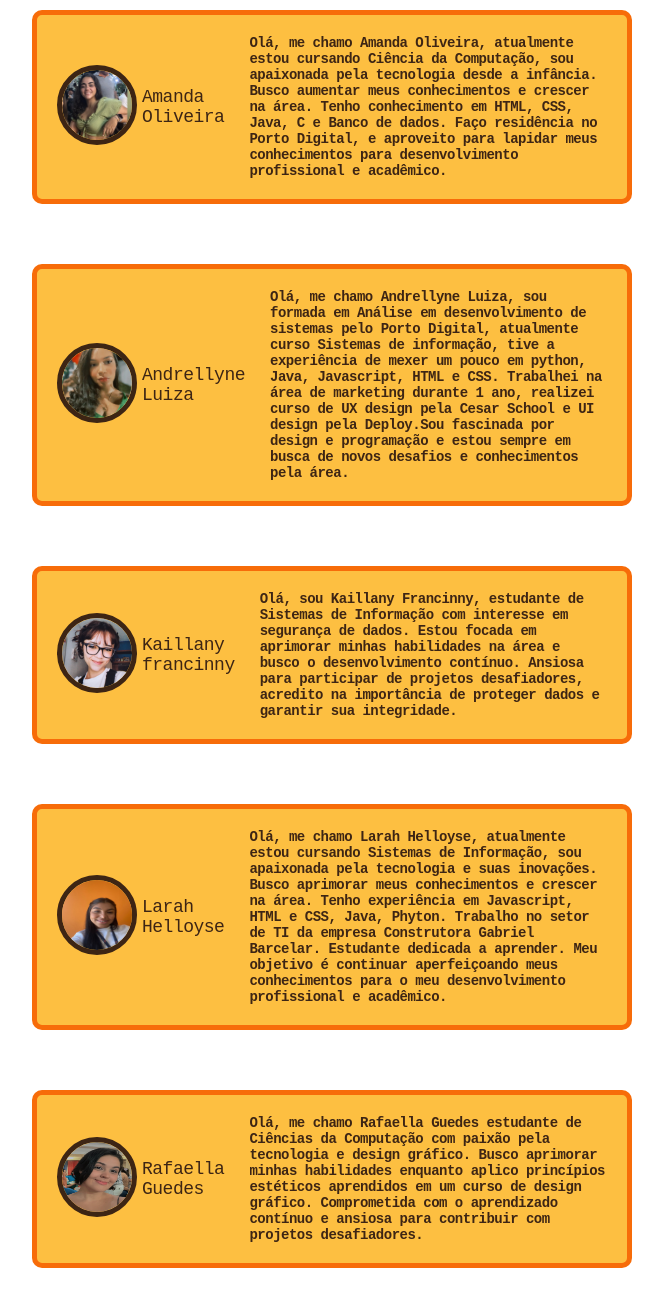
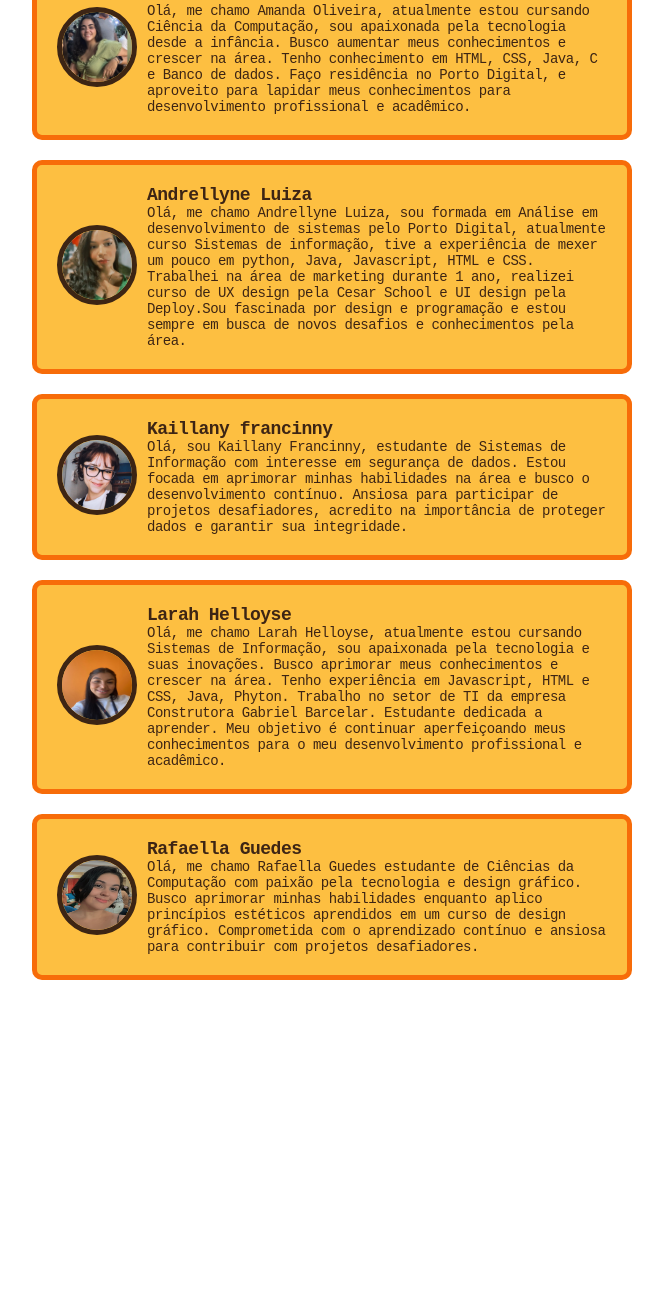
Before and after one commit to Rafinha1802/estamos-fazendo, a plain HTML site: page index.html in a window 1280 px wide. Shown: the part 362-1673 px from the top of the page, without its empty margins (308-971 px from the left). After the commit the page ends 1362 px from the top, so only its background shows below. Drawn offline with Linux system fonts and the light colour scheme.

Commit message:
feat: udate home to use profiles array

```diff
--- /dev/null
+++ b/components/Home/profiles.js
@@ -0,0 +1,70 @@
+document.addEventListener("DOMContentLoaded", function () {
+  const profiles = [
+    {
+      id: 1,
+      name: "Amanda Monteiro",
+      img: "./assets/photos/img1.png",
+      bio: "Olá! Eu sou Amanda Monteiro. Faço ciência da computação na Uninassau, com interesse na área de cibersegurança. Gosto de aprender coisas diferentes e sempre estou explorando novos tópicos. Estou sempre aberta a aprender mais, conquistando crescimento e desenvolvimento pessoal. ",
+    },
+    {
+      id: 2,
+      name: "Amanda Oliveira",
+      img: "./assets/photos/img2.png",
+      bio: "Olá, me chamo Amanda Oliveira, atualmente estou cursando Ciência da Computação, sou apaixonada pela tecnologia desde a infância. Busco aumentar meus conhecimentos e crescer na área. Tenho conhecimento em HTML, CSS, Java, C e Banco de dados. Faço residência no Porto Digital, e aproveito para lapidar meus conhecimentos para desenvolvimento profissional e acadêmico.",
+    },
+    {
+      id: 3,
+      name: "Andrellyne Luiza",
+      img: "./assets/photos/img3.jpg",
+      bio: "Olá, me chamo Andrellyne Luiza, sou formada em Análise em desenvolvimento de sistemas pelo Porto Digital, atualmente curso Sistemas de informação, tive a experiência de mexer um pouco em python, Java, Javascript, HTML e CSS. Trabalhei na área de marketing durante 1 ano, realizei curso de UX design pela Cesar School e UI design pela Deploy.Sou fascinada por design e programação e estou sempre em busca de novos desafios e conhecimentos pela área.",
+    },
+    {
+      id: 4,
+      name: "Kaillany francinny",
+      img: "./assets/photos/img4.jpg",
+      bio: "Olá, sou Kaillany Francinny, estudante de Sistemas de Informação com interesse em segurança de dados. Estou focada em aprimorar minhas habilidades na área e busco o desenvolvimento contínuo. Ansiosa para participar de projetos desafiadores, acredito na importância de proteger dados e garantir sua integridade.",
+    },
+    {
+      id: 5,
+      name: "Larah Helloyse",
+      img: "./assets/photos/img5.jpg",
+      bio: "Olá, me chamo Larah Helloyse, atualmente estou cursando Sistemas de Informação, sou apaixonada pela tecnologia e suas inovações. Busco aprimorar meus conhecimentos e crescer na área. Tenho experiência em Javascript, HTML e CSS, Java, Phyton. Trabalho no setor de TI da empresa Construtora Gabriel Barcelar. Estudante dedicada a aprender. Meu objetivo é continuar aperfeiçoando meus conhecimentos para o meu desenvolvimento profissional e acadêmico.",
+    },
+    {
+      id: 6,
+      name: "Rafaella Guedes",
+      img: "./assets/photos/img6.jpg",
+      bio: "Olá, me chamo Rafaella Guedes estudante de Ciências da Computação com paixão pela tecnologia e design gráfico. Busco aprimorar minhas habilidades enquanto aplico princípios estéticos aprendidos em um curso de design gráfico. Comprometida com o aprendizado contínuo e ansiosa para contribuir com projetos desafiadores.",
+    },
+  ];
+
+  const profilesContainer = document.getElementById("profilesContainer");
+
+  profiles.forEach((profile) => {
+    const profileDiv = document.createElement("div");
+    profileDiv.id = `profile-${profile.id}`;
+    profileDiv.className = "profile-container";
+
+    const figure = document.createElement("figure");
+    const img = document.createElement("img");
+    img.src = profile.img;
+    img.alt = `${profile.name}`;
+    figure.appendChild(img);
+
+    const bioDiv = document.createElement("div");
+
+    const nameParagraph = document.createElement("h2");
+    nameParagraph.textContent = profile.name;
+
+    const bioParagraph = document.createElement("p");
+    bioParagraph.textContent = profile.bio;
+
+    bioDiv.appendChild(nameParagraph);
+    bioDiv.appendChild(bioParagraph);
+
+    profileDiv.appendChild(figure);
+    profileDiv.appendChild(bioDiv);
+
+    profilesContainer.appendChild(profileDiv);
+  });
+});
--- a/index.html
+++ b/index.html
@@ -4,68 +4,16 @@
     <meta charset="UTF-8" />
     <meta name="viewport" content="width=device-width, initial-scale=1.0" />
     <title>Home</title>
-    <!-- CSS LINK  -->
     <link rel="stylesheet" href="style.css" />
     <link rel="stylesheet" href="./components/Navbar/styles.css" />
   </head>
   <body>
     <div id="navbar-placeholder"></div>
+
+    <div id="profilesContainer" class="container1"></div>
+
+    <script src="./components/Home/profiles.js"></script>
     <script src="./components/Navbar/loadNavbar.js"></script>
-
-    <div class="container1">
-       <div id="profile-1" class="profile-container">
-     <figure>
-       <img src="./assets/photos/img1.png"alt="">
-     </figure>
-     <p>Amanda Monteiro</p>
-     <h1>Olá! Eu sou Amanda Monteiro. Faço ciência da computação na Uninassau, com interesse na área de cibersegurança. Gosto de aprender coisas diferentes e sempre estou explorando novos tópicos. Estou sempre aberta a aprender mais, conquistando crescimento e desenvolvimento pessoal. </h1>
-     </div>
-
-      <div class="container1">
-       <div id="profile-2" class="profile-container">
-      <figure>
-           <img src="./assets/photos/img2.png"alt="">
-      </figure>
-     <p>Amanda Oliveira</p>
-     <h1>Olá, me chamo Amanda Oliveira, atualmente estou cursando Ciência da Computação, sou apaixonada pela tecnologia desde a infância. Busco aumentar meus conhecimentos e crescer na área. Tenho conhecimento em HTML, CSS, Java, C e Banco de dados. Faço residência no Porto Digital, e aproveito para lapidar meus conhecimentos para desenvolvimento profissional e acadêmico.</h1>
-       </div>
-
-       <div class="container1">
-            <div id="profile-3" class="profile-container">
-      <figure>
-          <img src="./assets/photos/img3.jpg"alt="">
-       </figure>
-       <p>Andrellyne Luiza</p>
-       <h1>Olá, me chamo Andrellyne Luiza, sou formada em Análise em desenvolvimento de sistemas pelo Porto Digital, atualmente curso Sistemas de informação, tive a experiência de mexer um pouco em python, Java, Javascript, HTML e CSS. Trabalhei na área de marketing durante 1 ano, realizei curso de UX design pela Cesar School e UI design pela Deploy.Sou fascinada por design e programação e estou sempre em busca de novos desafios e conhecimentos pela área.</h1>
-         </div>
-
-     <div class="container1">
-       <div id="profile-4" class="profile-container">
-      <figure>
-           <img src="./assets/photos/img4.jpg"alt="">
-      </figure>
-       <p>Kaillany francinny</p>
-      <h1>Olá, sou Kaillany Francinny, estudante de Sistemas de Informação com interesse em segurança de dados. Estou focada em aprimorar minhas habilidades na área e busco  o desenvolvimento contínuo. Ansiosa para participar de projetos desafiadores, acredito na importância de proteger dados e garantir sua integridade.</h1>
-         </div>
-
-      <div class="container1">
-       <div id="profile-5" class="profile-container">
-      <figure>
-           <img src="./assets/photos/img5.jpg"alt="">
-      </figure>
-       <p>Larah Helloyse</p>
-       <h1>Olá, me chamo Larah Helloyse, atualmente estou cursando Sistemas de Informação, sou apaixonada pela tecnologia e suas inovações. Busco aprimorar meus conhecimentos e crescer na área. Tenho experiência em Javascript, HTML e CSS, Java, Phyton. Trabalho no setor de TI da empresa Construtora Gabriel Barcelar.
-       Estudante dedicada a aprender. Meu objetivo é continuar aperfeiçoando meus conhecimentos para o meu desenvolvimento profissional e acadêmico.</h1>
-         </div>
-
-      <div class="container1">
-       <div id="profile-6" class="profile-container">
-          <figure>
-             <img src="./assets/photos/img6.jpg"alt="">
-          </figure>
-       <p>Rafaella Guedes</p>
-      <h1>Olá, me chamo Rafaella Guedes estudante de Ciências da Computação com paixão pela tecnologia e design gráfico. Busco aprimorar minhas habilidades enquanto aplico princípios estéticos aprendidos em um curso de design gráfico. Comprometida com o aprendizado contínuo e ansiosa para contribuir com projetos desafiadores.</h1>
-         </div>
-         <script src="script.js"></script>
+    <script src="./script.js"></script>
   </body>
 </html>
--- a/script.js
+++ b/script.js
@@ -1,11 +1,13 @@
-const profileContainers = document.querySelectorAll('.profile-container');
+document.addEventListener("DOMContentLoaded", function () {
+  const profileContainers = document.querySelectorAll(".profile-container");
 
-profileContainers.forEach(container => {
-	container.addEventListener('mouseenter', () => {
-		container.classList.add('hover');
-	});
+  profileContainers.forEach((container) => {
+    container.addEventListener("mouseenter", () => {
+      container.classList.add("hover");
+    });
 
-	container.addEventListener('mouseleave', () => {
-		container.classList.remove('hover');
-	});
+    container.addEventListener("mouseleave", () => {
+      container.classList.remove("hover");
+    });
+  });
 });
--- a/style.css
+++ b/style.css
@@ -14,7 +14,7 @@
 .container1 {
   display: flex;
   flex-direction: column;
-  gap: 10px;
+  gap: 20px;
   justify-content: center;
   align-items: center;
   margin-top: 30px;
@@ -27,10 +27,11 @@
   display: flex;
   align-items: center;
   background-color: #fdbf41;
-  gap: 5px;
+  gap: 10px;
   border: 5px solid #f76c09;
   padding: 20px;
 }
+
 .profile-container figure img {
   width: 80px;
   height: 80px;
@@ -38,7 +39,7 @@
   border: 5px solid #3d2514;
 }
 
-.profile-container p {
+.profile-container h2 {
   color: #3d2514;
   margin-right: 20px;
   font-size: large;
@@ -47,7 +48,7 @@
   letter-spacing: -0.5px;
 }
 
-.profile-container h1 {
+.profile-container p {
   font-family: "Courier New", Courier, monospace;
   font-size: 14px;
   color: #3d2514;
```
